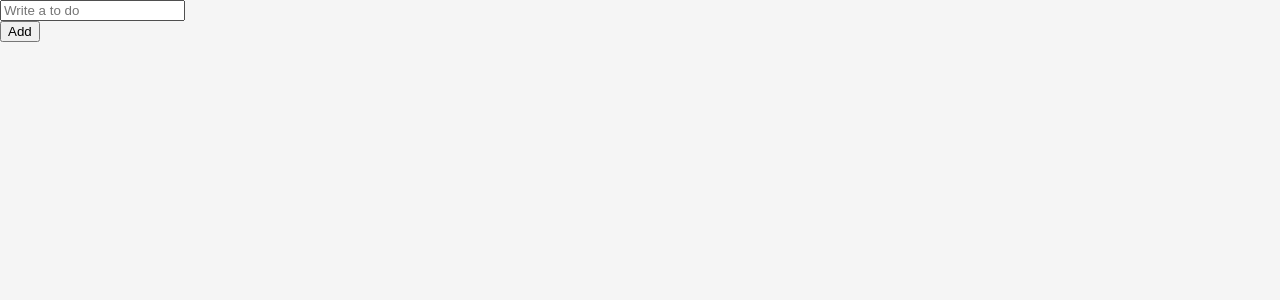
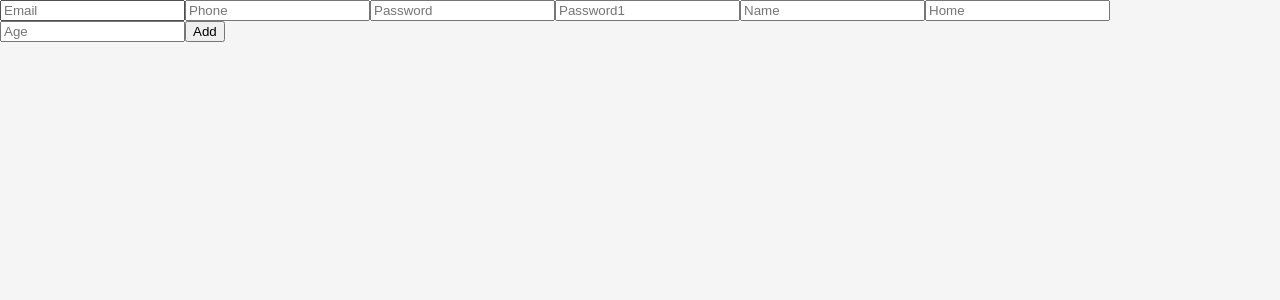
Before and after one commit to griteach/todo-list-react, a React (Create React App) app: page / in a window 1280 px wide. Shown: the top 300 px of the page. Built offline with nearby package versions, Linux system fonts and the light colour scheme.

Commit message:
react-hook-form

```diff
--- a/src/ToDo.tsx
+++ b/src/ToDo.tsx
@@ -1,13 +1,24 @@
 import {useForm} from "react-hook-form";
 
 function Todo(){
-    const { register, watch } = useForm(); //register function
+    const { register, handleSubmit } = useForm(); //register function
+    const onValid = (data:any) => {
+        console.log(data);
+    }
 
     return <div>
-        <form>
-            <input {...register("toDo")}  placeholder="Write a to do" />
+        <form onSubmit={handleSubmit(onValid)}>
+            <input {...register("Email", {required:true})}  placeholder="Email" />
+            <input {...register("Phone", {required:true})}  placeholder="Phone" />
+            <input {...register("Password", {required:true})}  placeholder="Password" />
+            <input {...register("Password1", {required:true})}  placeholder="Password1" />
+            <input {...register("Name", {required:true})}  placeholder="Name" />
+            <input {...register("Home", {required:true})}  placeholder="Home" />
+            <input {...register("Age", {required:true})}  placeholder="Age" />
+        <button>Add</button>
+
+
         </form>
-        <button>Add</button>
 
     </div>;
 }
```
Also changed, not shown: src/index.tsx (+3 -5 lines).
